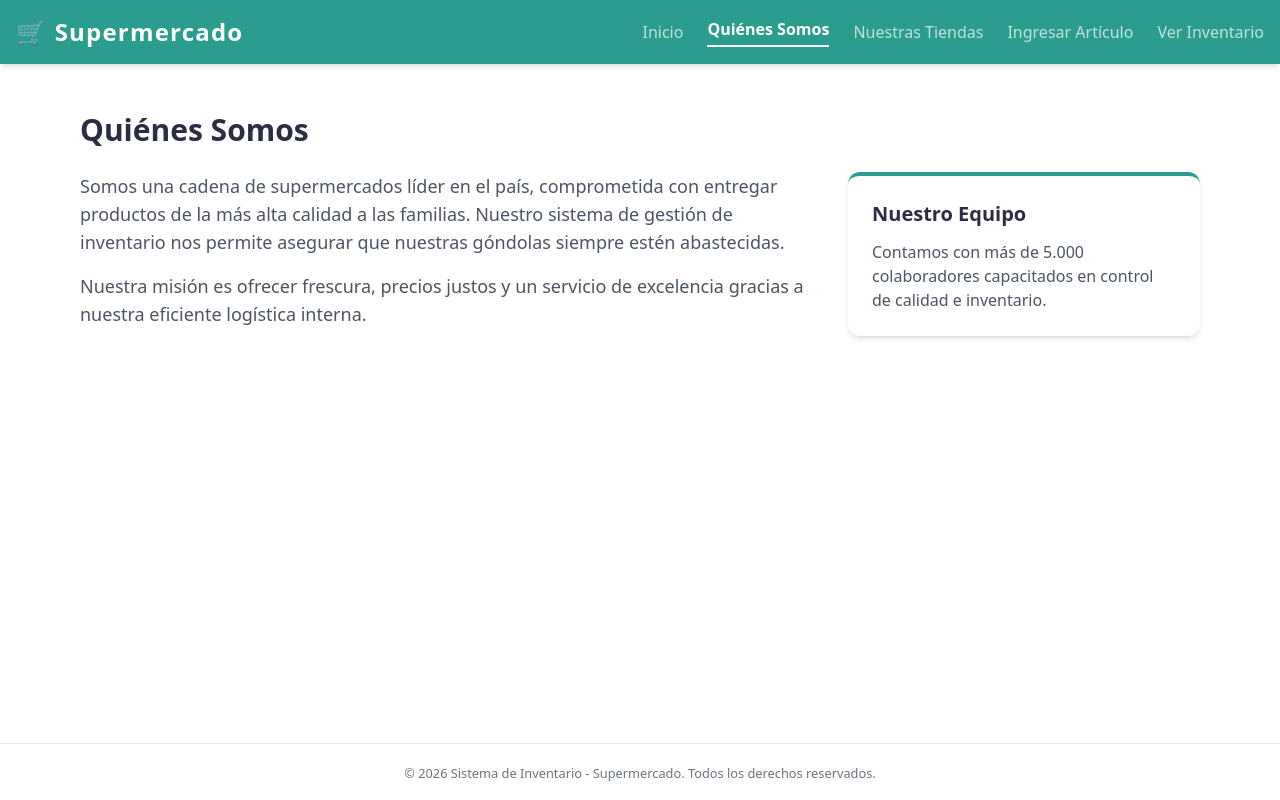
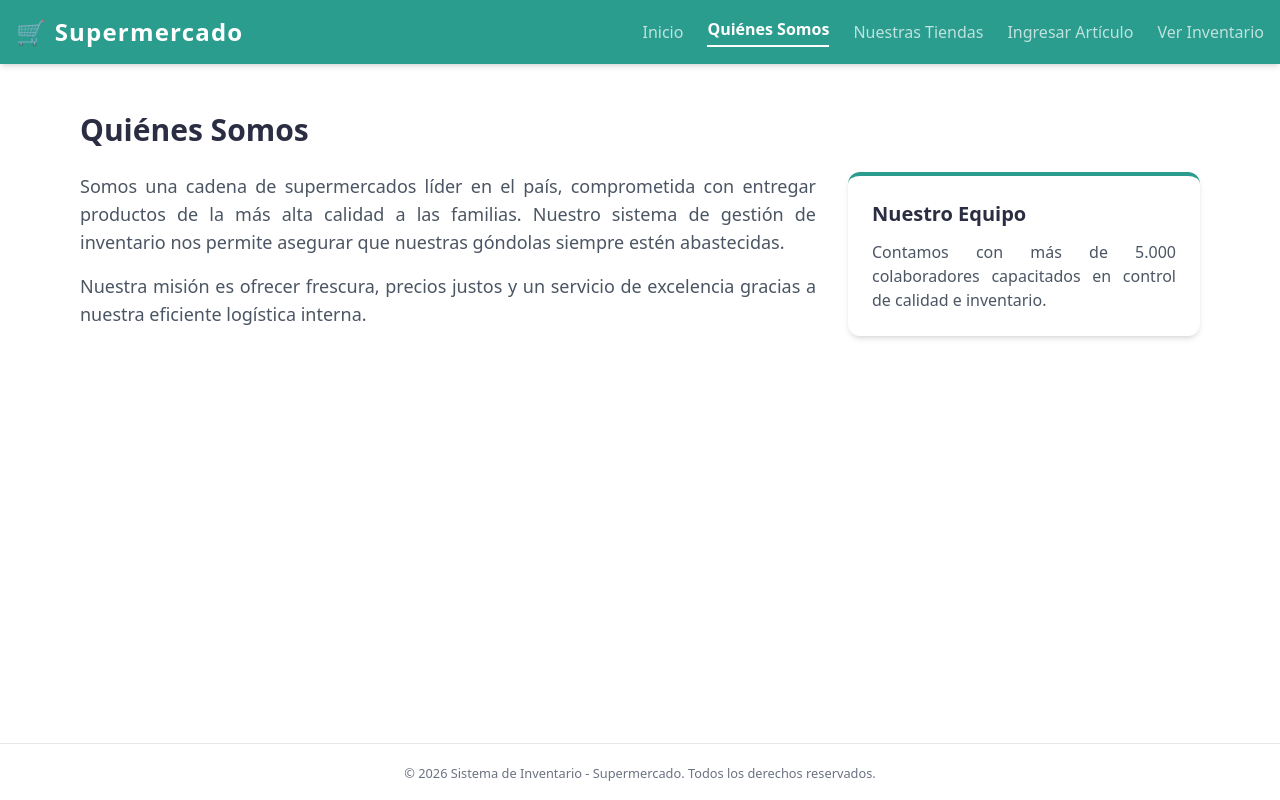
Before and after one commit to JenniferGonzalezT/supermercado-jennifer-gonzalez-PFY2202-004A, a React (Vite) app: page /quienes-somos in a window 1280 px wide. Built offline with nearby package versions, Linux system fonts and the light colour scheme.

Commit message:
S2-Style: aplicar text-justify a los párrafos en QuienesSomos para mejorar la legibilidad

```diff
--- a/src/pages/QuienesSomos.jsx
+++ b/src/pages/QuienesSomos.jsx
@@ -7,7 +7,7 @@ export default function QuienesSomos() {
       <div className="grid grid-cols-1 md:grid-cols-3 gap-8">
 
         {/* Ocupa 2 de las 3 columnas disponibles */}
-        <div className="md:col-span-2 space-y-4 text-lg text-gray-600">
+        <div className="md:col-span-2 space-y-4 text-lg text-gray-600 text-justify">
           <p>
             Somos una cadena de supermercados líder en el país, comprometida con entregar
             productos de la más alta calidad a las familias. Nuestro sistema de gestión de
@@ -23,7 +23,7 @@ export default function QuienesSomos() {
         <div className="md:col-span-1">
           <div className="bg-white rounded-xl shadow-md p-6 h-full border-t-4 border-acento-verdoso">
             <h5 className="text-xl font-bold text-color-oscuro mb-3">Nuestro Equipo</h5>
-            <p className="text-gray-600">
+            <p className="text-gray-600 text-justify">
               Contamos con más de 5.000 colaboradores capacitados en control de calidad e inventario.
             </p>
           </div>
```
